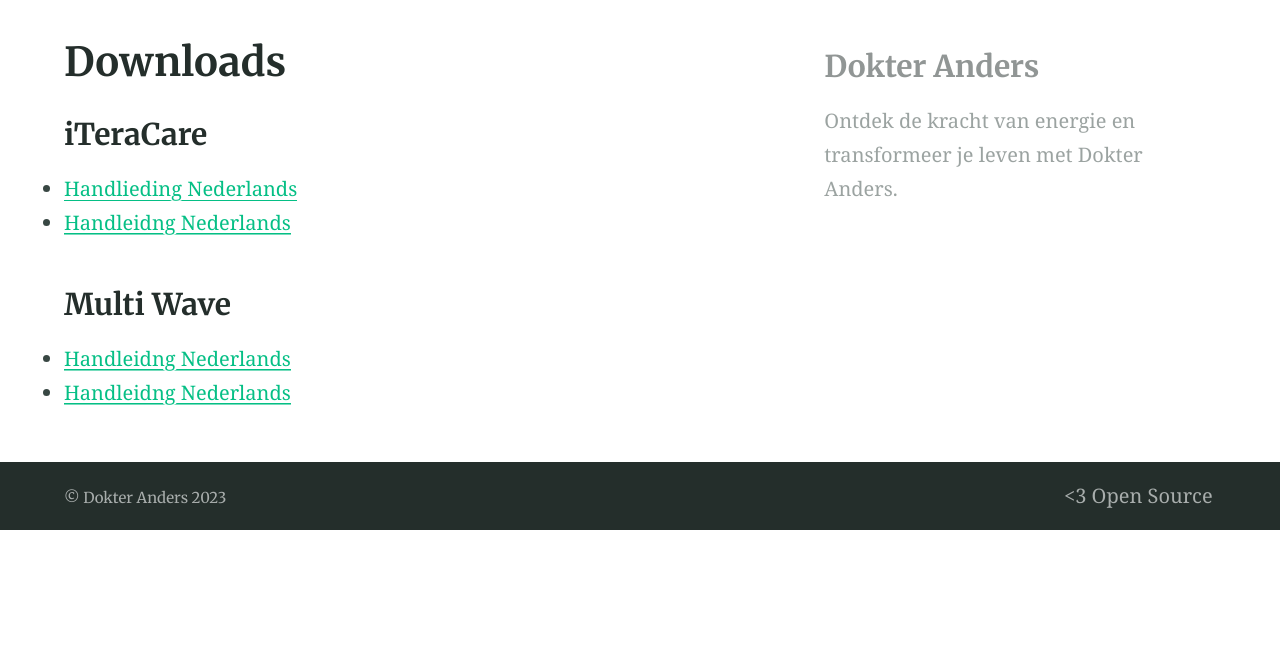
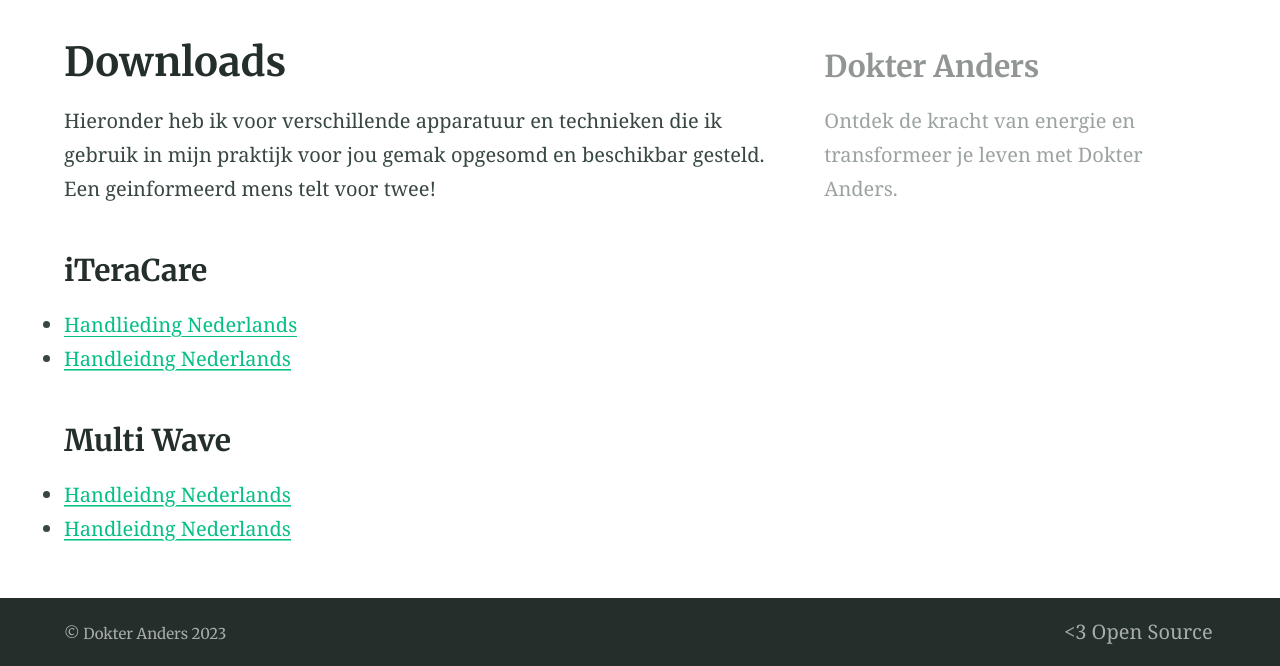
Before and after one commit to dokteranders/dokteranders.com, a Jekyll site: the page built from downloads.md, in a window 1280 px wide. Shown: the part 424-1090 px from the top of the page. Built offline with Jekyll 4.4.1, drawn with Linux system fonts in a browser that asks for light colours; before the commit the page ends 954 px from its top, so only the background shows below that.

Commit message:
Update downloads.md

```diff
--- a/downloads.md
+++ b/downloads.md
@@ -4,8 +4,10 @@
 aside: true
 ---
 
+Hieronder heb ik voor verschillende apparatuur en technieken die ik gebruik in mijn praktijk voor jou gemak opgesomd en beschikbar gesteld. Een geinformeerd mens telt voor twee!
+
 ### iTeraCare
-- <a href="./uploads/handleiding_nl.pfg">Handlieding Nederlands</a>
+- <a href="handleiding_nl.pfg">Handlieding Nederlands</a>
 - [Handleidng Nederlands](uploads/nederlands.pdf)
 
 ### Multi Wave
```
